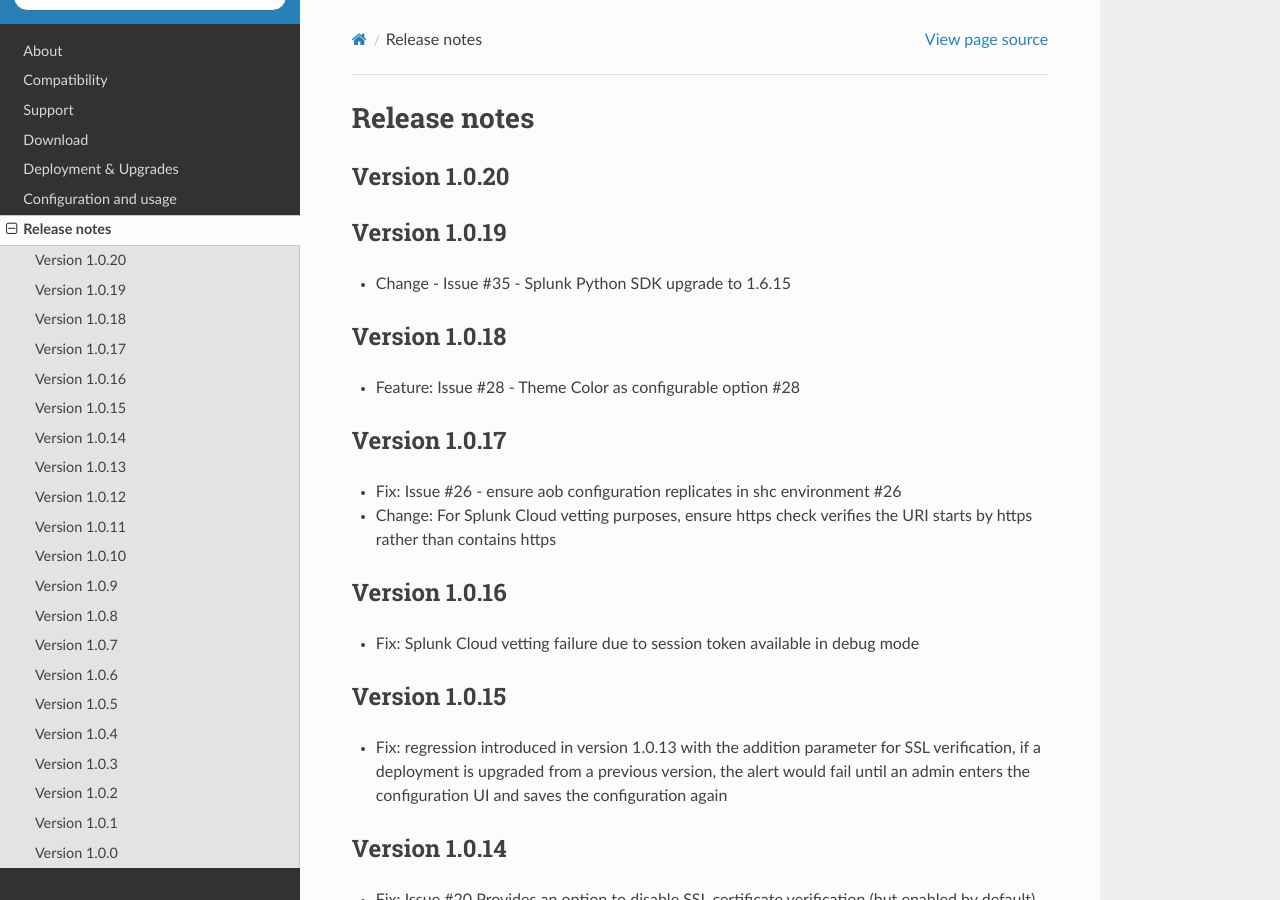
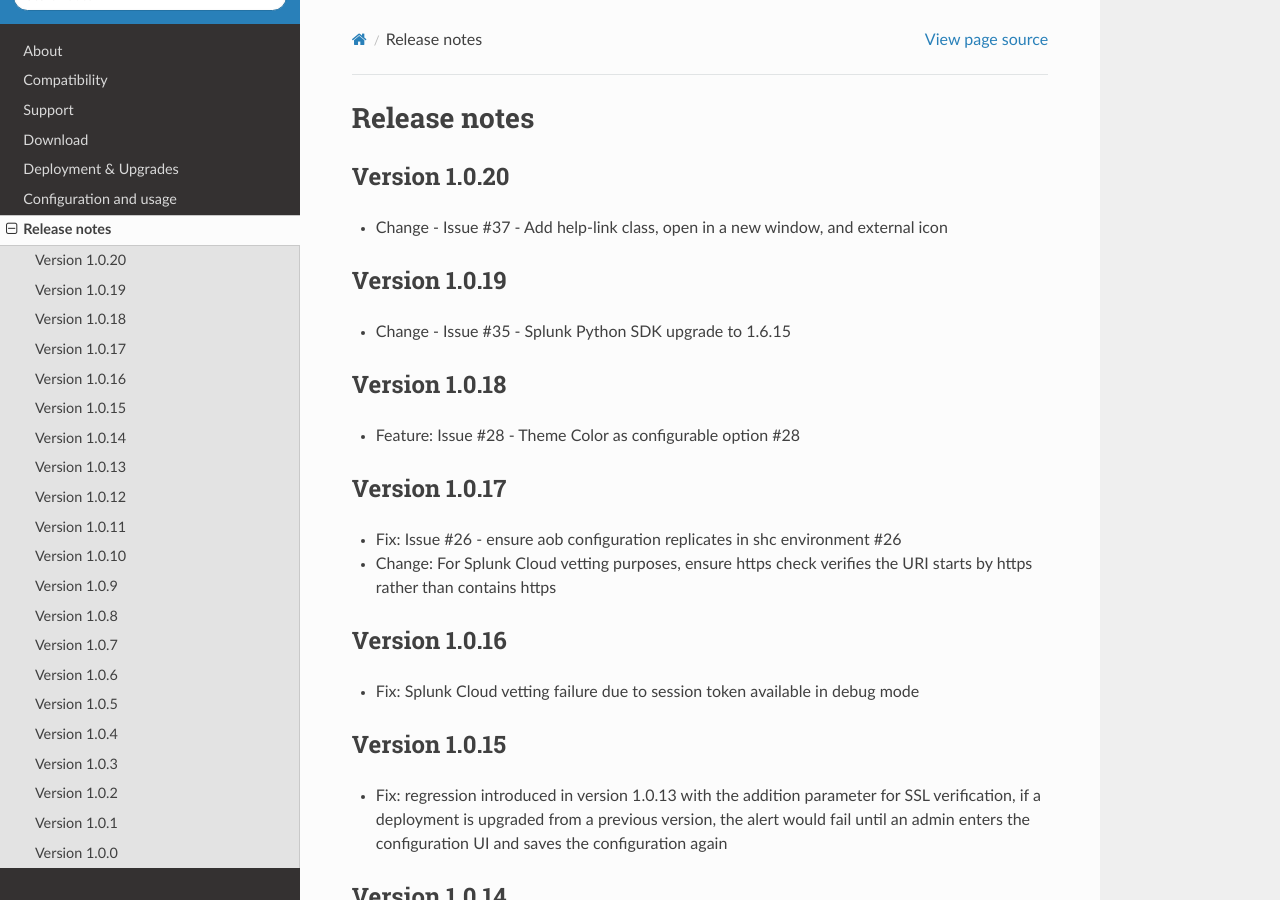
Before and after one commit to guilhemmarchand/TA-ms-teams-alert-action, a Sphinx documentation site: the page built from docs/releasenotes.rst, in a window 1280 px wide and 900 px high. Built offline with Sphinx 7.4.7 and the Read the Docs theme 2.0.0, drawn with Linux system fonts in a browser that asks for light colours.

Commit message:
Version 1.0.20

```diff
--- a/docs/releasenotes.rst
+++ b/docs/releasenotes.rst
@@ -4,6 +4,7 @@ Release notes
 Version 1.0.20
 ==============
 
+- Change - Issue #37 - Add help-link class, open in a new window, and external icon
 
 Version 1.0.19
 ==============
```
